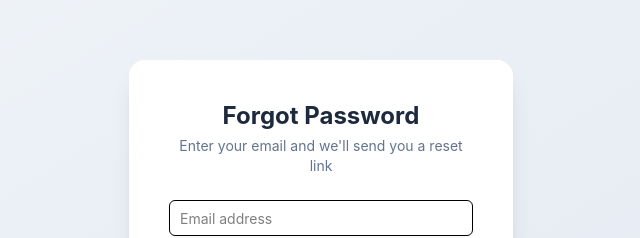
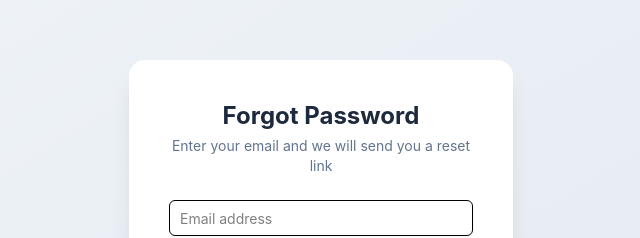
Before and after one commit to andrealfian420/nextjs-admin, a Next.js app: page /forgot-password in a window 1280 px wide. Shown: the part 176-414 px from the top of the page, without its empty margins (319-959 px from the left). Built offline with nearby package versions, Linux system fonts and the light colour scheme.

Commit message:
fix: update wording in forgot password prompt for clarity

```diff
--- a/src/components/forms/ForgotPasswordForm.jsx
+++ b/src/components/forms/ForgotPasswordForm.jsx
@@ -40,7 +40,7 @@
               Forgot Password
             </h1>
             <p className='text-sm text-slate-500'>
-              Enter your email and we'll send you a reset link
+              Enter your email and we will send you a reset link
             </p>
           </div>
 
```
